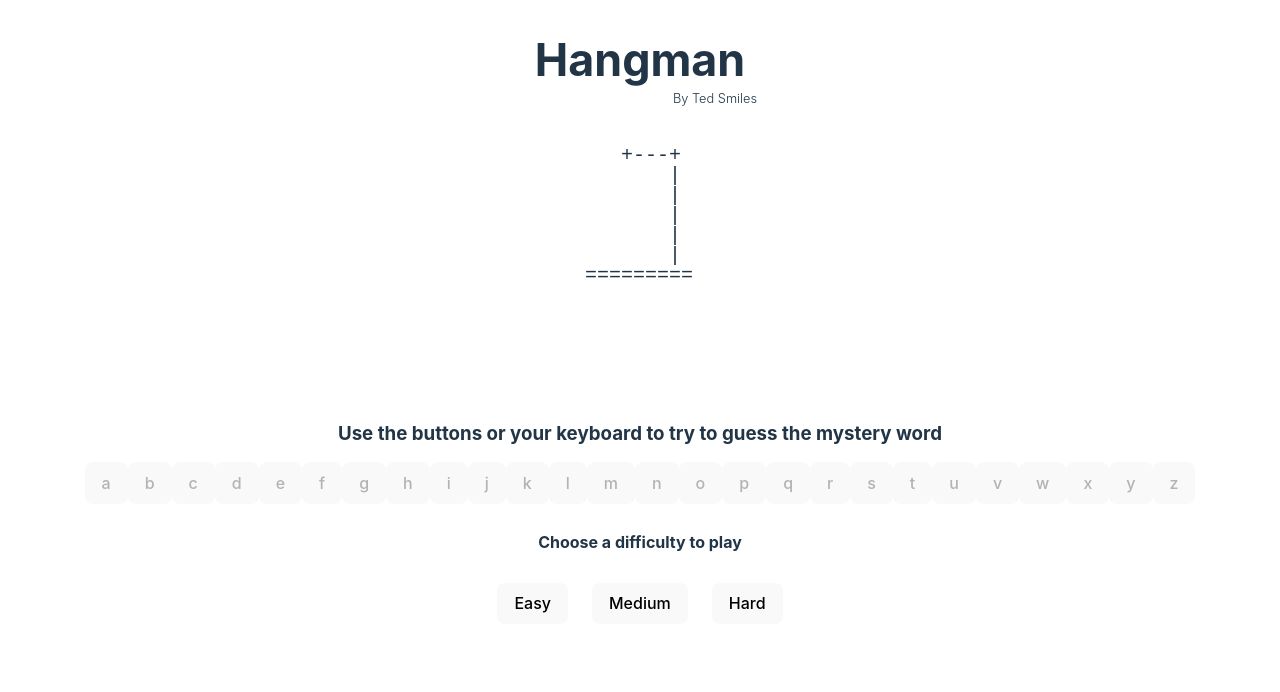
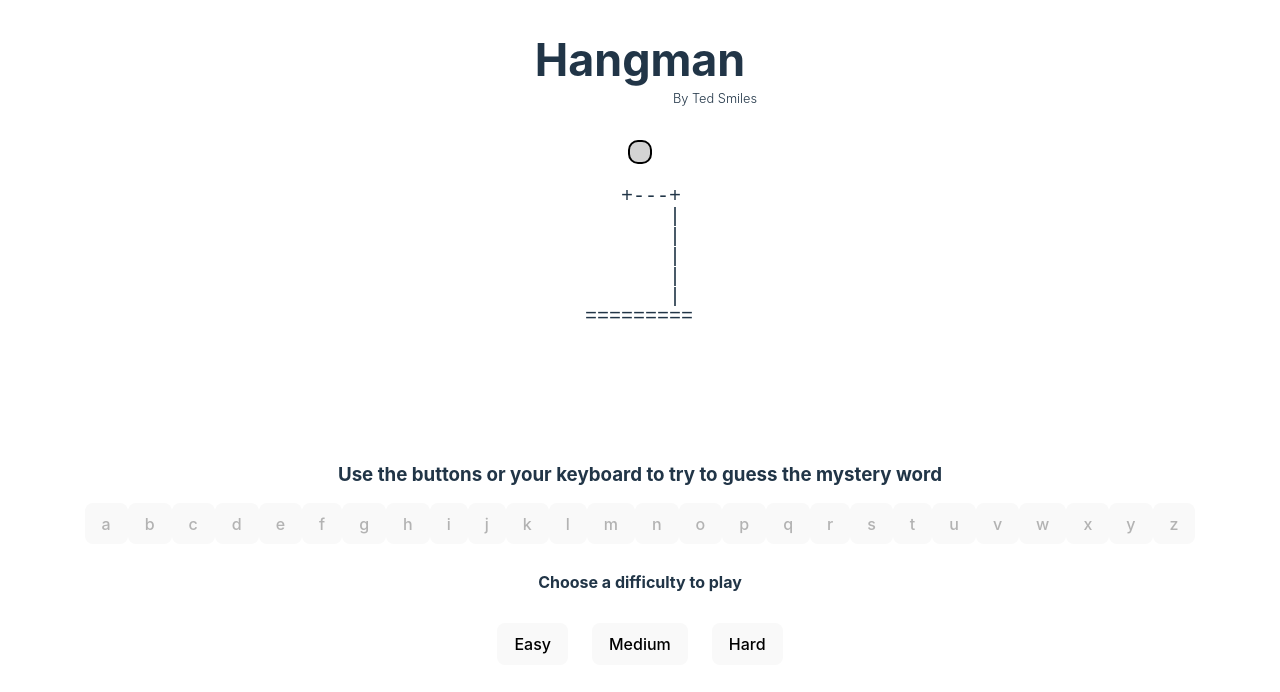
Before and after one commit to Ted-Smiles/hangman, a React (Vite) app: page / in a window 1280 px wide. Shown: the top 692 px of the page. Built offline with nearby package versions, Linux system fonts and the light colour scheme.

Commit message:
final production

```diff
--- a/src/App.css
+++ b/src/App.css
@@ -33,6 +33,38 @@
   margin: 12px;
 }
 
+.hangman-container {
+  position: relative;
+  display: flex;
+  justify-content: center;
+  align-items: center;
+}
+
+.overlay-box {
+  position: absolute;
+  top: 14%;
+  left: 50%;
+  transform: translate(-50%, -50%);
+  width: auto;
+  height: fit-content;
+  margin-top: 0;
+  text-align: center;
+  align-items: center;
+  justify-content: center;
+  padding: 10px;
+  z-index: 100;
+  background-color: lightgray;
+  border: 2px solid black;
+  border-radius: 10px;
+  display: flex;
+  font-size: 40px;
+  font-weight: 500;
+}
+.overlay-box p {
+  margin: 0;
+}
+
+
 @media only screen and (max-width: 768px) {
   .word {
     width: 50vw;
--- a/src/App.jsx
+++ b/src/App.jsx
@@ -44,6 +44,7 @@ function App() {
 
   const gameFinished = () => {
     setGameOver(true)
+
   }
 
   const gameStart = (difficulty) => {
@@ -82,7 +83,7 @@ function App() {
   return (
     <>
       <Title />
-      <Hangman guesses={guesses}/>
+      <Hangman word={word} guesses={guesses} gameOver={gameOver}/>
       <WordDisplay word={word} letters={letters} gameOver={gameOver}/>
       <AlphabetButtons word={word} disabledKeys={disabledKeys} correct={correct} incorrect={incorrect} gameOver={gameOver} addKeys={addKeys}/>
       <Result word={word} guesses={guesses} gameFinished={gameFinished} gameStart={gameStart}/>
--- a/src/components/Hangman.jsx
+++ b/src/components/Hangman.jsx
@@ -1,4 +1,5 @@
-function Hangman ({guesses}) {
+function Hangman ({word, guesses, gameOver}) {
+  console.log(gameOver)
     const hangmanParts = [
       `
       +---+
@@ -74,7 +75,21 @@ function Hangman ({guesses}) {
         `,
     ];
     return (
+      <div class="hangman-container">
         <pre>{hangmanParts[guesses.incorrect]}</pre>
+        <div className="overlay-box" style={{
+          transition: gameOver ? 'opacity 3s ease-in-out' : 'none',
+          opacity: gameOver ? 100 : 0,
+        }}>
+          { word.length === 0 ? (
+            null
+          ) : guesses.correct === word.length ? (
+            <p>Winner 🥳</p>
+          ) : guesses.incorrect >= 7 ? (
+            <p>Loser 😓</p>
+          ) : null }
+        </div>
+      </div>
     )
 }
 
--- a/src/components/Result.jsx
+++ b/src/components/Result.jsx
@@ -5,7 +5,8 @@ function Result({ word, guesses, gameFinished, gameStart }) {
     gameStart(difficulty);
   }
 
-  if (word.length === 0) {
+  if (word.length === 0 || guesses.correct === word.length || guesses.incorrect >= 7) {
+    word.length === 0 ? null: gameFinished()
     return (
       <div className="result">
         <h4>Choose a difficulty to play</h4>
@@ -14,28 +15,26 @@ function Result({ word, guesses, gameFinished, gameStart }) {
         <button onClick={handleClick}>Hard</button>
       </div>
     );
-  } else if (guesses.correct === word.length) {
-    gameFinished();
-    return (
-      <div className="result">
-        <h3>Winner 🫡</h3>
-        <h4>Choose a difficulty to play</h4>
-        <button onClick={handleClick}>Easy</button>
-        <button onClick={handleClick}>Medium</button>
-        <button onClick={handleClick}>Hard</button>
-      </div>
-    );
-  } else if (guesses.incorrect >= 7) {
-    gameFinished();
-    return (
-      <div className="result">
-        <h3>Loser 🤪</h3>
-        <h4>Choose a difficulty to play</h4>
-        <button onClick={handleClick}>Easy</button>
-        <button onClick={handleClick}>Medium</button>
-        <button onClick={handleClick}>Hard</button>
-      </div>
-    );
+  // } else if (guesses.correct === word.length) {
+  //   gameFinished();
+  //   return (
+  //     <div className="result">
+  //       <h4>Choose a difficulty to play</h4>
+  //       <button onClick={handleClick}>Easy</button>
+  //       <button onClick={handleClick}>Medium</button>
+  //       <button onClick={handleClick}>Hard</button>
+  //     </div>
+  //   );
+  // } else if (guesses.incorrect >= 7) {
+  //   gameFinished();
+  //   return (
+  //     <div className="result">
+  //       <h4>Choose a difficulty to play</h4>
+  //       <button onClick={handleClick}>Easy</button>
+  //       <button onClick={handleClick}>Medium</button>
+  //       <button onClick={handleClick}>Hard</button>
+  //     </div>
+  //   );
   }
 }
 
--- a/src/index.css
+++ b/src/index.css
@@ -23,7 +23,6 @@ a:hover {
 }
 
 body {
-
   display: flex;
   place-items: center;
 }
@@ -32,6 +31,8 @@ pre {
   justify-content: center;
   font-size: 20px;
   padding-right: 50px;
+  z-index: 1;
+  margin-top: 50px;
 }
 
 h1 {
```
